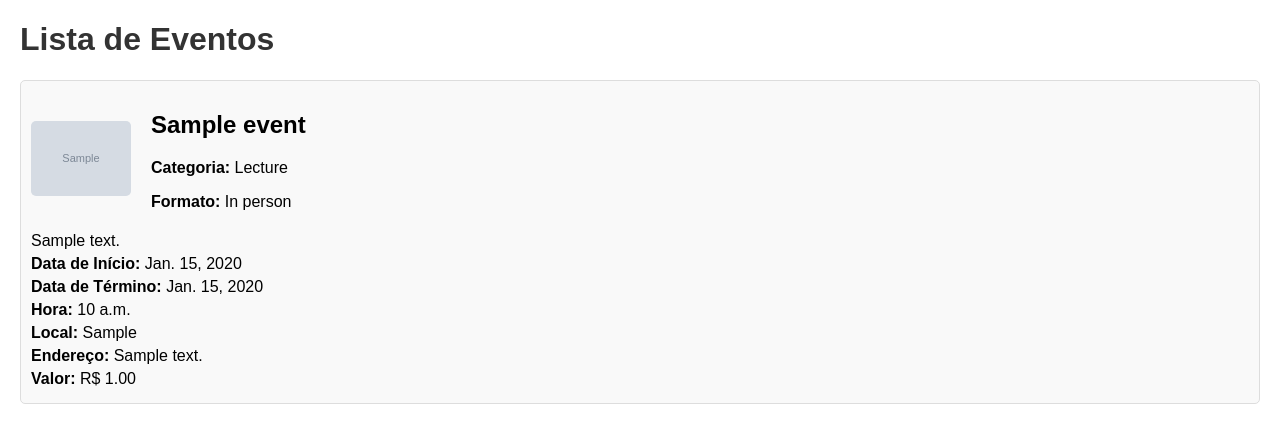
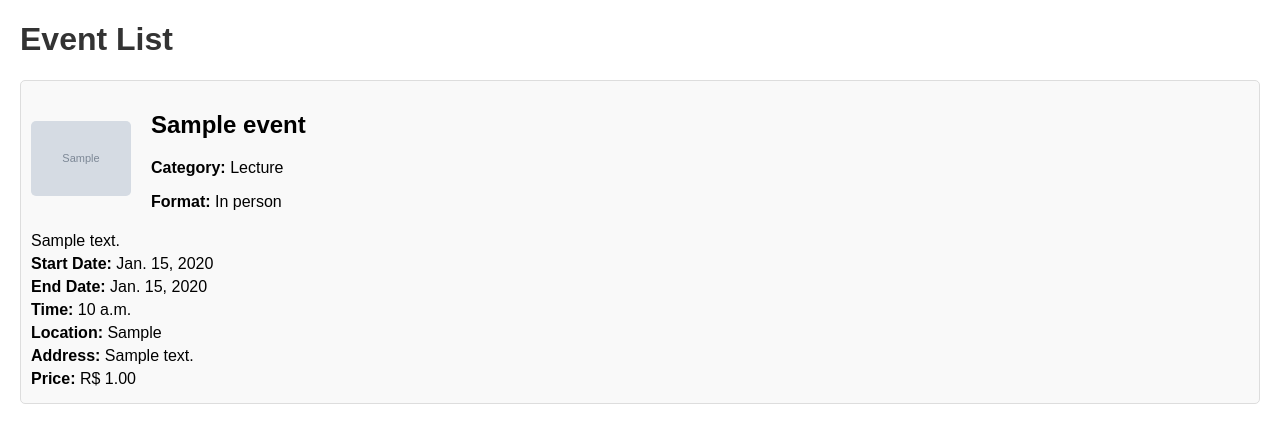
Before and after one commit to fabiomirs/eco-da-mata, a Django app: page /events/all/ in a window 1280 px wide. Shown: the top 443 px of the page. Run offline with Django 3.2, Linux system fonts and the light colour scheme; tables that the repository leaves empty hold one stand-in row (values such as "Sample post"); grey boxes marked "Sample" are stand-in pictures.

Commit message:
:recycle: refactor: Templates estão em inglês

```diff
--- a/event_app/templates/event_creation.html
+++ b/event_app/templates/event_creation.html
@@ -3,7 +3,7 @@
 <head>
     <meta charset="UTF-8">
     <meta name="viewport" content="width=device-width, initial-scale=1.0">
-    <title>Criar Novo Evento</title>
+    <title>Create New Event</title>
     <style>
         body {
             font-family: Arial, sans-serif;
@@ -48,11 +48,11 @@
     </style>
 </head>
 <body>
-    <h1>Criar Novo Evento</h1>
+    <h1>Create New Event</h1>
     <form class="event-form" method="post" enctype="multipart/form-data">
         {% csrf_token %}
         {{ form.as_p }}
-        <button type="submit">Criar Evento</button>
+        <button type="submit">Create Event</button>
     </form>
 </body>
 </html>
--- a/event_app/templates/event_list.html
+++ b/event_app/templates/event_list.html
@@ -3,7 +3,7 @@
 <head>
     <meta charset="UTF-8">
     <meta name="viewport" content="width=device-width, initial-scale=1.0">
-    <title>Lista de Eventos</title>
+    <title>Event List</title>
     <style>
         body {
             font-family: Arial, sans-serif;
@@ -39,7 +39,7 @@
     </style>
 </head>
 <body>
-    <h1>Lista de Eventos</h1>
+    <h1>Event List</h1>
     <ul class="event-list">
         {% for event in events %}
             <li>
@@ -49,24 +49,24 @@
                     {% endif %}
                     <div>
                         <h2>{{ event.name }}</h2>
-                        <p><strong>Categoria:</strong> {{ event.get_category_display }}</p>
-                        <p><strong>Formato:</strong> {{ event.get_format_display }}</p>
+                        <p><strong>Category:</strong> {{ event.get_category_display }}</p>
+                        <p><strong>Format:</strong> {{ event.get_format_display }}</p>
                     </div>
                 </div>
                 <div class="event-details">
                     <p>{{ event.description }}</p>
-                    <p><strong>Data de Início:</strong> {{ event.start_date }}</p>
-                    <p><strong>Data de Término:</strong> {{ event.end_date }}</p>
-                    <p><strong>Hora:</strong> {{ event.time }}</p>
-                    <p><strong>Local:</strong> {{ event.location }}</p>
+                    <p><strong>Start Date:</strong> {{ event.start_date }}</p>
+                    <p><strong>End Date:</strong> {{ event.end_date }}</p>
+                    <p><strong>Time:</strong> {{ event.time }}</p>
+                    <p><strong>Location:</strong> {{ event.location }}</p>
                     {% if event.address %}
-                        <p><strong>Endereço:</strong> {{ event.address }}</p>
+                        <p><strong>Address:</strong> {{ event.address }}</p>
                     {% endif %}
-                    <p><strong>Valor:</strong> R$ {{ event.value }}</p>
+                    <p><strong>Price:</strong> R$ {{ event.value }}</p>
                 </div>
             </li>
         {% empty %}
-            <li>Nenhum evento encontrado.</li>
+            <li>No events found.</li>
         {% endfor %}
     </ul>
 </body>
```
Also changed, not shown: event_app/templates/detailed_event.html (+16 -16 lines).
